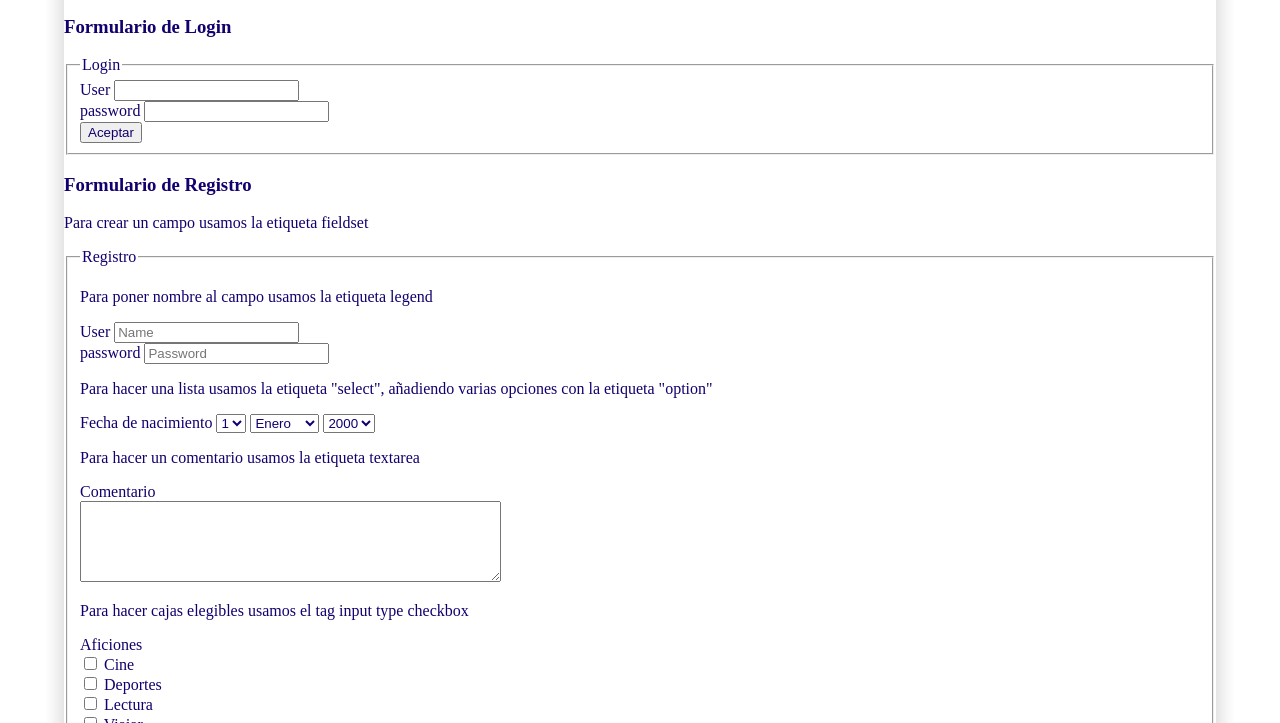
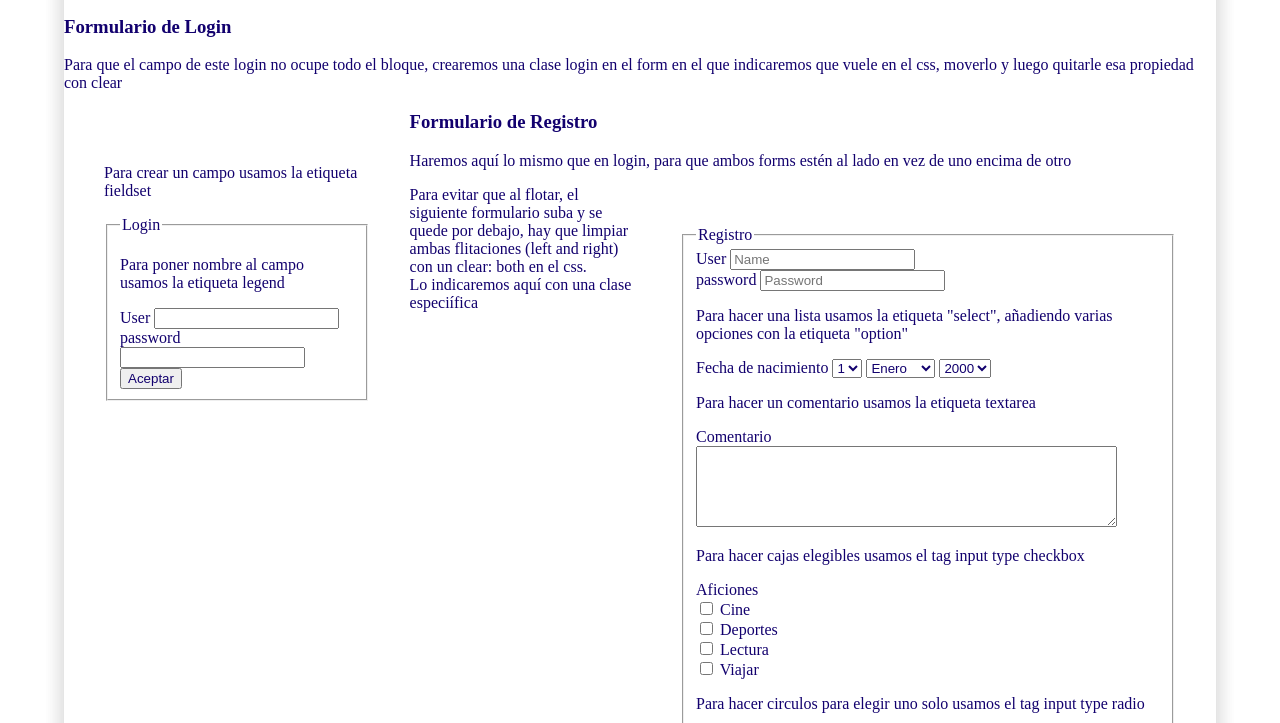
Before and after one commit to SergioSuaSan/Web, a plain HTML site: page formularios.html in a window 1280 px wide. Shown: the part 317-1040 px from the top of the page. Drawn offline with Linux system fonts and the light colour scheme.

Commit message:
version6

```diff
--- a/css/style.css
+++ b/css/style.css
@@ -337,3 +337,17 @@ table.tstriped tr:nth-child(even) {
 .w-100 {
     width: 100%;
 }
+.login {
+    width: 30%;
+    float: left;
+    padding: 40px;
+}
+.registro {
+    width: 50%;
+    float: right;
+    padding: 40px;
+}
+
+.cb {
+    clear: both;
+}
--- a/formularios.html
+++ b/formularios.html
@@ -68,8 +68,11 @@
                 <div id="formularios">
                     <h1 class="text-center">FORMULARIOS</h1>
                     <h3>Formulario de Login</h3>
-                    <form action="Login.php" method="get">
+                    <p>Para que el campo de este login no ocupe todo el bloque, crearemos una clase login en el form en el que indicaremos que vuele en el css, moverlo y luego quitarle esa propiedad con clear</p>
+                    <form action="Login.php" method="get" class="login">
+                        <p>Para crear un campo usamos la etiqueta fieldset</p>
                         <fieldset>
+                            <p>Para poner nombre al campo usamos la etiqueta legend</p>
                             <legend>
                                 Login
                             </legend>
@@ -82,10 +85,9 @@
 
                     </form>
                     <h3>Formulario de Registro</h3>
-                    <form action="registro.php" method="get">
-                        <p>Para crear un campo usamos la etiqueta fieldset</p>
+                    <p>Haremos aquí lo mismo que en login, para que ambos forms estén al lado en vez de uno encima de otro</p>
+                    <form action="registro.php" method="get" class="registro">
                         <fieldset>
-                            <p>Para poner nombre al campo usamos la etiqueta legend</p>
                             <legend>
                                 Registro
                             </legend>
@@ -138,12 +140,10 @@
                             <p>
                                 <p>Para hacer circulos para elegir uno solo usamos el tag input type radio</p>
                                 <label for="Estado Civil">Estado Civil</label> <br>
-                                <fieldset>
                                     <input type="radio" name="ec" id="" value="Soltero/a">Soltero/a<br>
                                     <input type="radio" name="ec" id="" value="Casado/a">Casado/a<br>
                                     <input type="radio" name="ec" id="" value="Divorciado/a">Divorciado/a<br>
                                     <input type="radio" name="ec" id="" value="Viudo/a">Viudo/a<br>
-                                </fieldset> <br>
                             </p>
 
                             <p>
@@ -167,6 +167,9 @@
                         </fieldset>
 
                     </form>
+                    <p>Para evitar que al flotar, el siguiente formulario suba y se quede por debajo, hay que limpiar ambas flitaciones (left and right) con un clear: both en el css. <br>
+                        Lo indicaremos aquí con una clase especiífica</p>
+                    <div class="cb"></div>
 
                     <form action="registrohtml5.php" method="get">
                         <fieldset>
```
